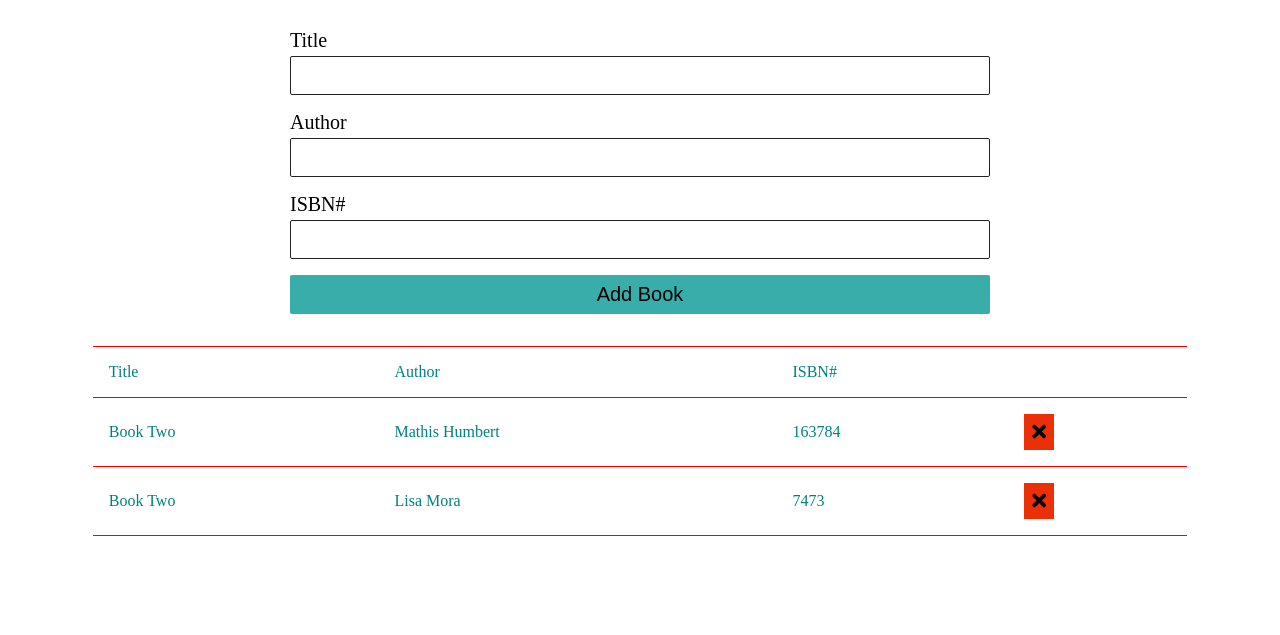
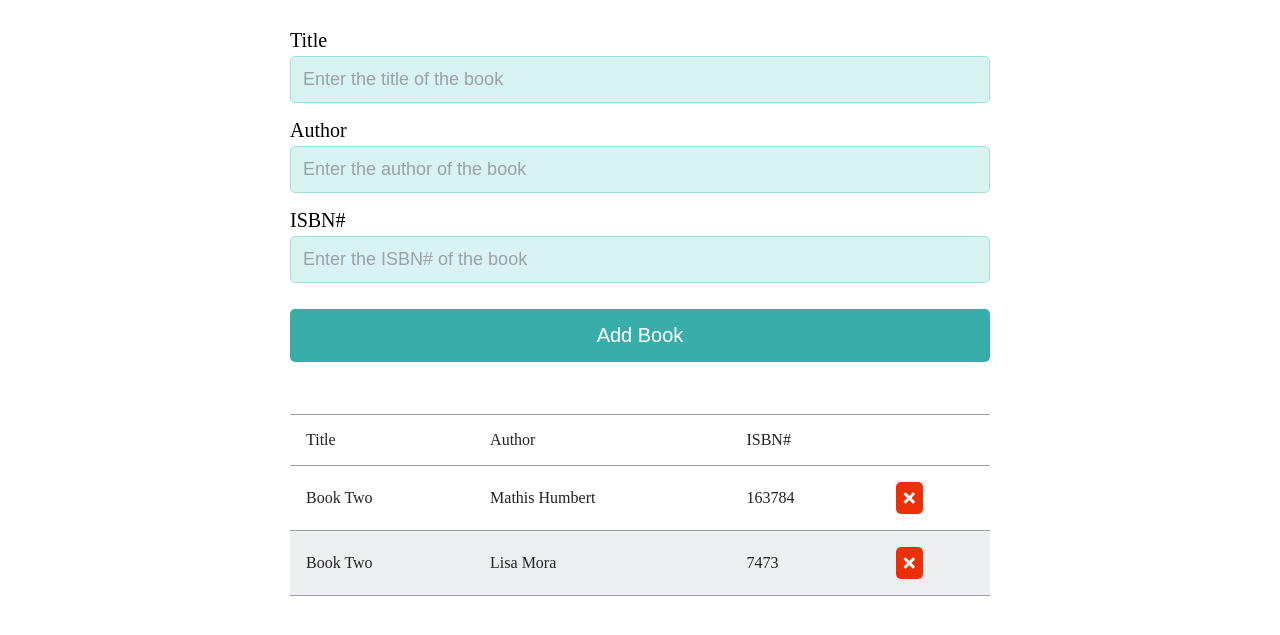
Before and after one commit to MathisHumbert/booklist-project, a plain HTML site: page index.html in a window 1280 px wide. Shown: the part 125-760 px from the top of the page. Drawn offline with Linux system fonts and the light colour scheme.

Commit message:
html and css done

```diff
--- a/app.js
+++ b/app.js
@@ -36,6 +36,5 @@ function handleForm(e) {
 
 // delete function
 function deletClickBtn(e) {
-  console.log(e.currentTarget);
   tableBody.removeChild(e.currentTarget.parentElement.parentElement);
 }
--- a/index.html
+++ b/index.html
@@ -31,17 +31,32 @@
         <!-- single-input -->
         <div class="single-input">
           <label for="title">Title</label>
-          <input type="text" name="title" id="title" />
+          <input
+            type="text"
+            name="title"
+            id="title"
+            placeholder="Enter the title of the book"
+          />
         </div>
         <!-- single-input -->
         <div class="single-input">
           <label for="author">Author</label>
-          <input type="text" name="author" id="author" />
+          <input
+            type="text"
+            name="author"
+            id="author"
+            placeholder="Enter the author of the book"
+          />
         </div>
         <!-- single-input -->
         <div class="single-input">
           <label for="isbn">ISBN#</label>
-          <input type="text" name="isbn" id="isbn" />
+          <input
+            type="text"
+            name="isbn"
+            id="isbn"
+            placeholder="Enter the ISBN# of the book"
+          />
         </div>
         <input type="submit" value="Add Book" id="btn" />
       </form>
--- a/style.css
+++ b/style.css
@@ -62,9 +62,20 @@ form {
 
 .single-input input {
   padding: 8px;
-  border-radius: 2px;
-  border: 1px solid #222;
+  border-radius: 5px;
+  border: 1px solid hsl(178, 51%, 75%);
   font-size: 18px;
+  background-color: hsl(178, 51%, 90%);
+  padding: 12px;
+  color: #9ca0ac;
+}
+
+.single-input input::placeholder {
+  color: #9ca0ac;
+}
+
+.single-input input:focus {
+  outline: 0;
 }
 
 input[type='submit'] {
@@ -75,6 +86,14 @@ input[type='submit'] {
   font-weight: 500;
   font-size: 20px;
   cursor: pointer;
+  border-radius: 5px;
+  color: #fff;
+  padding: 15px;
+  margin: 10px 0 20px;
+}
+
+input[type='submit']:active {
+  transform: scale(0.98);
 }
 
 /* table */
@@ -82,8 +101,9 @@ input[type='submit'] {
 table {
   width: 90%;
   margin: 0 auto;
-  border-top: 1px solid red;
+  border-top: 1px solid #9ca0ac;
   border-collapse: collapse;
+  max-width: 700px;
 }
 
 tbody {
@@ -92,25 +112,34 @@ tbody {
 
 thead tr td {
   text-align: left;
-  color: teal;
-  border-bottom: 1px solid red;
+  color: #222;
+  border-bottom: 1px solid #9ca0ac;
   padding: 1rem;
 }
 
 tbody tr td {
   text-align: left;
-  color: teal;
-  border-bottom: 1px solid red;
+  color: #222;
+  border-bottom: 1px solid #9ca0ac;
   padding: 1rem;
 }
 
+tbody tr:nth-child(even) {
+  background-color: hsl(225, 9%, 94%);
+}
 .btn {
   border: 0;
   background-color: #eb2f06;
+  border-radius: 5px;
   cursor: pointer;
 }
 
 .fa-times {
-  font-size: 20px;
+  font-size: 16px;
   padding: 8px;
+  color: #fff;
 }
+
+.special {
+  opacity: 0;
+}
```
